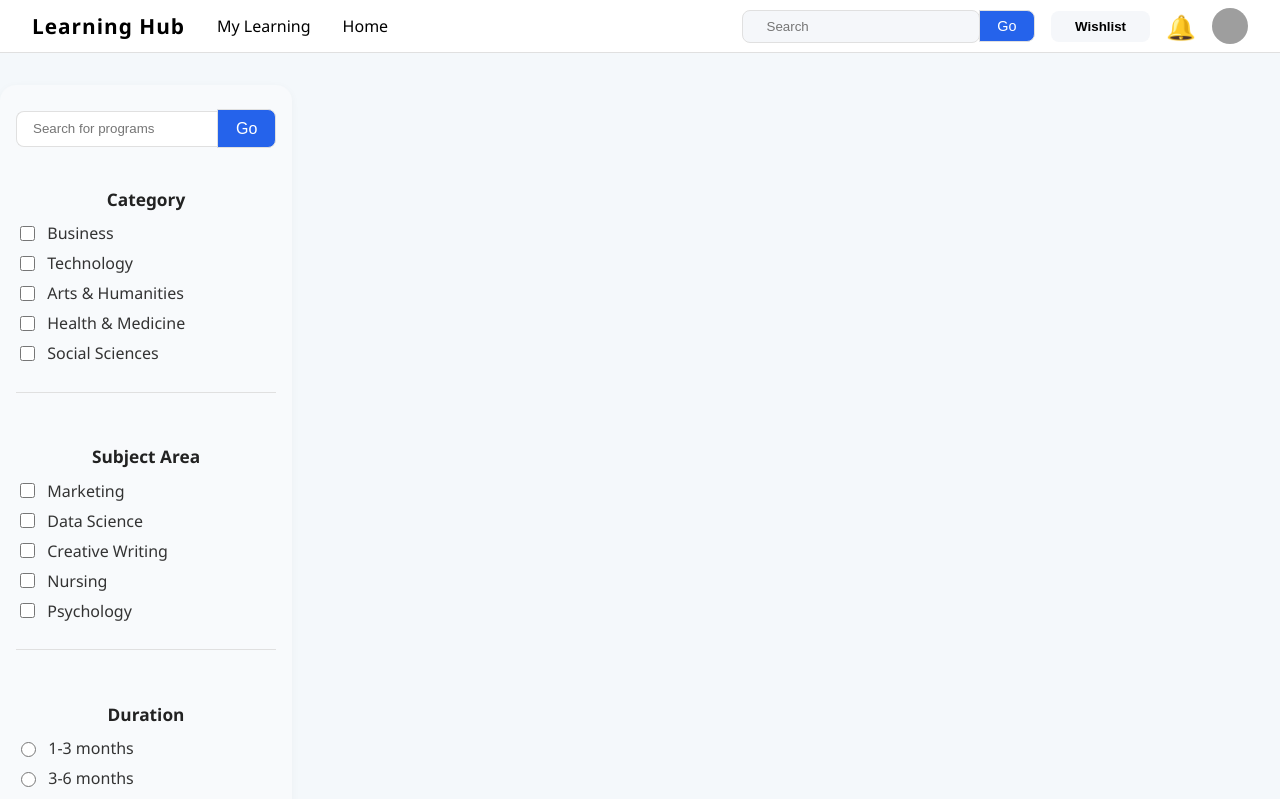
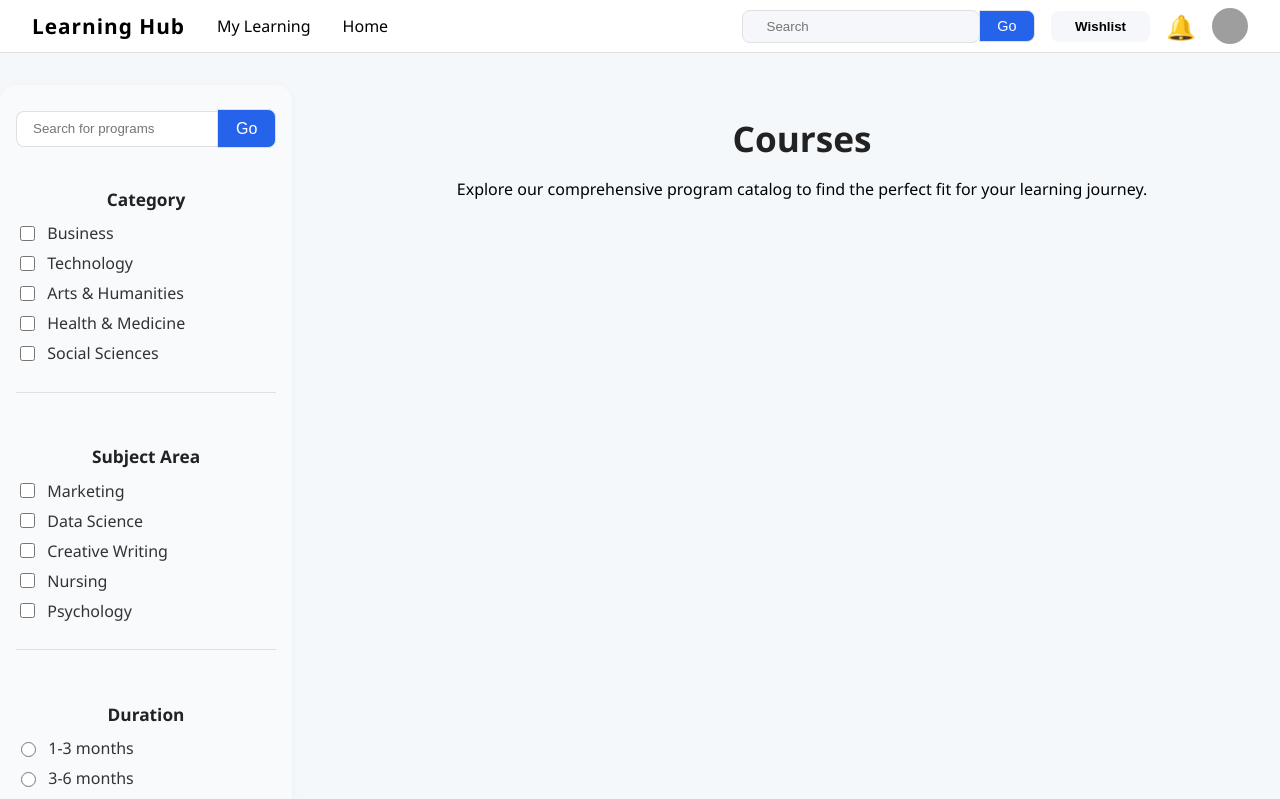
Before and after one commit to nithinrontala/Learning_Hub, a React (Create React App) app: page /courses in a window 1280 px wide. Shown: the top 799 px of the page. Built offline with nearby package versions, Linux system fonts and the light colour scheme; grey boxes are pictures that could not be loaded.

Commit message:
Coursesheader added.

```diff
--- a/src/components/Course.js
+++ b/src/components/Course.js
@@ -1,6 +1,7 @@
 import React from 'react';
 import CourseNavbar from './CourseNavbar';
 import CourseSidebar from './CourseSidebar';
+import CourseHeader from './CourseHeader';
 import './CourseNavbar.css';
 import './CourseSidebar.css';
 
@@ -10,8 +11,9 @@ function Course() {
       <CourseNavbar />
       <div style={{ display: 'flex', gap: '2rem', marginTop: '2rem' }}>
         <CourseSidebar />
-        {/* Add your main course content here */}
-        <div style={{ flex: 1 }}></div>
+        <div style={{ flex: 1 }}>
+          <CourseHeader />
+        </div>
       </div>
     </>
   );
--- /dev/null
+++ b/src/components/CourseHeader.css
@@ -0,0 +1,6 @@
+.course-header-title {
+  font-size: 2.2rem;
+  font-weight: bold;
+  margin-bottom: 0.3rem;
+  color: #222;
+}
--- /dev/null
+++ b/src/components/CourseHeader.js
@@ -0,0 +1,15 @@
+import React from 'react';
+import './CourseHeader.css';
+
+function CourseHeader() {
+  return (
+    <div className="course-header">
+      <h2 className="course-header-title">Courses</h2>
+      <p className="course-header-desc">
+        Explore our comprehensive program catalog to find the perfect fit for your learning journey.
+      </p>
+    </div>
+  );
+}
+
+export default CourseHeader;
```
